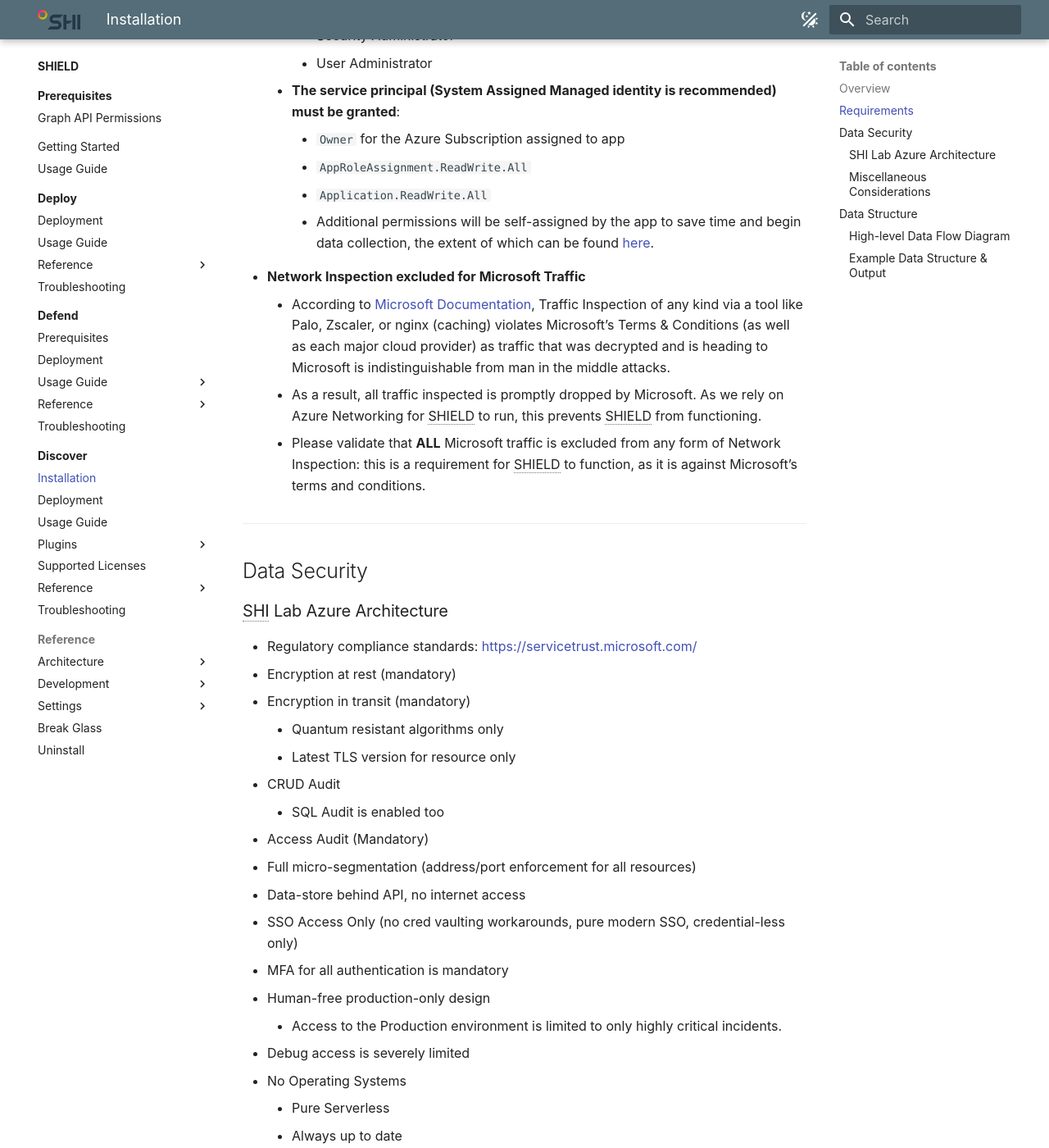
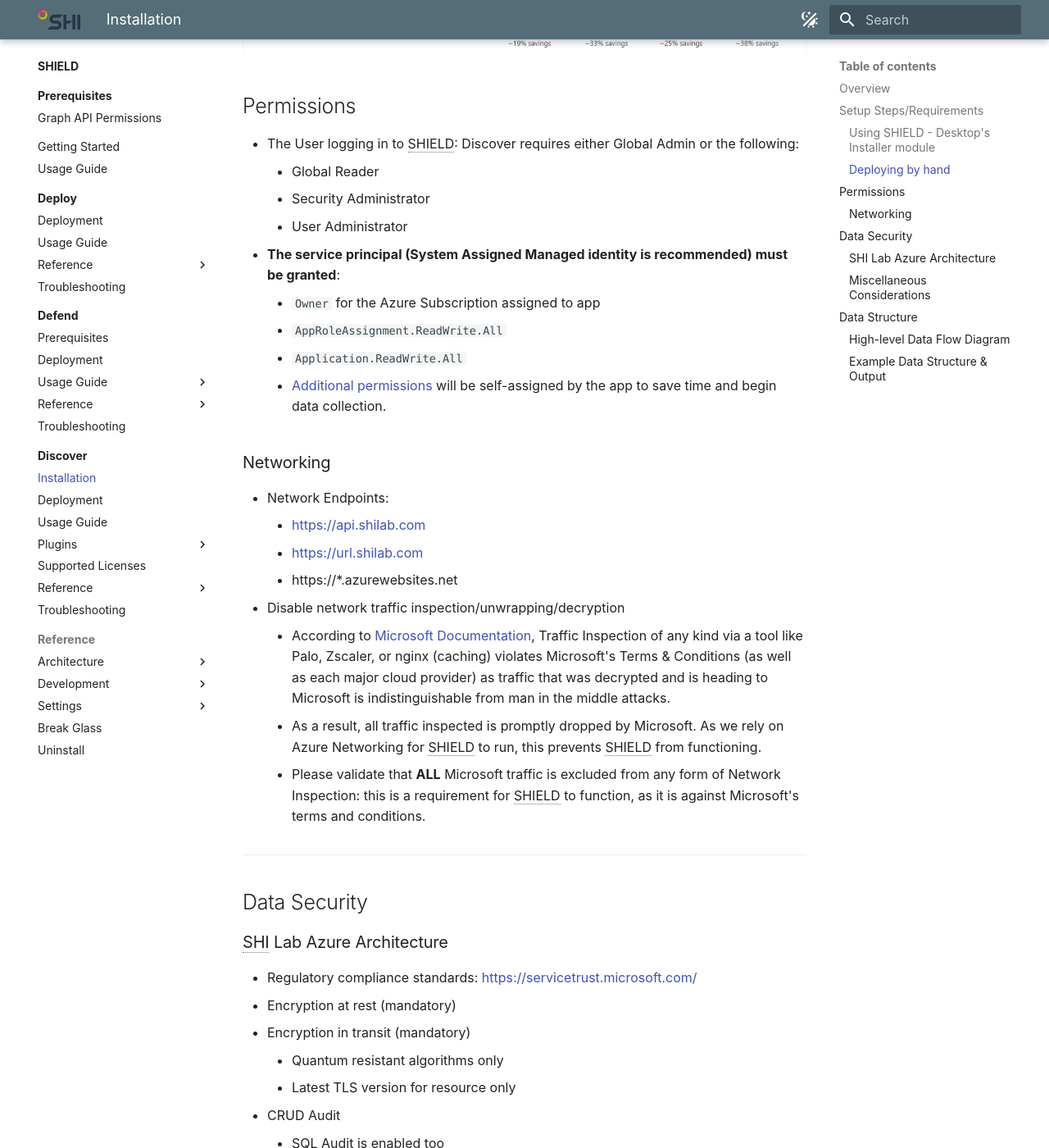
Before and after one commit to Software-Hardware-Integration-Lab/Documentation, an MkDocs documentation site: the page built from docs/SHIELD/Discover/Installation.md, in a window 1280 px wide and 1400 px high, scrolled down 1374 px. Shown: the whole window at 82% size. Built offline with MkDocs 1.6.1 and Material for MkDocs 9.7.7, drawn with Linux system fonts in a browser that asks for light colours; plug-ins that fetch from the network failed and are left out; some of the changed text lies outside the part shown.

Commit message:
Checkpoint

```diff
--- a/docs/SHIELD/Discover/Installation.md
+++ b/docs/SHIELD/Discover/Installation.md
@@ -9,37 +9,53 @@ This application is a self-hosted application that exists in the customer tenant
 
 ---
 
-## Requirements
+## Setup Steps/Requirements
 
-- New Azure Subscription
-(SHIELD Installer will handle below, not required by customer if using Installer)
-- Powershell:
-    - Latest [v7](https://learn.microsoft.com/en-us/powershell/scripting/install/installing-powershell){:target="_blank"} installed (ideally from the [Microsoft Store](https://www.microsoft.com/store/productId/9MZ1SNWT0N5D?ocid=pdpshare){:target="_blank"})
+### Using SHIELD - Desktop's Installer module
+
+1. Create new Dedicated Azure Subscription.
+2. Run the installer to set up SHIELD automatically.
+
+---
+
+### Deploying by hand
+
+1. Create new Dedicated Azure Subscription.
+2. Install PowerShell Dependencies
+    - Latest [v7](https://learn.microsoft.com/en-us/powershell/scripting/install/installing-powershell){:target="_blank"} release installed (ideally from the [Microsoft Store](https://www.microsoft.com/store/productId/9MZ1SNWT0N5D){:target="_blank"})
     - Modules: [Az](https://www.powershellgallery.com/packages/Az){:target="_blank"}, [Microsoft.Graph.Beta](https://www.powershellgallery.com/packages/Microsoft.Graph.Beta){:target="_blank"}
     - Scripts: [Grant-MIGraphPermission](https://www.powershellgallery.com/packages/Grant-MIGraphPermission){:target="_blank"}
-- Blank Azure App Service (Web App)
+3. Create a new resource group named: `SHIELD`
+4. Create a new Azure App Service (Web App)
     - OS: Linux
-        - Minimum SKU: P0v4
-        - Runtime Stack: Node 24 LTS
-    - Resource Group Name: SHIELD
+    - Minimum SKU: P0v4
+    - Runtime Stack: Node 24 LTS
     - Azure Cost Estimate associated (as of 1/8/2025):
 
 ![Azure Cost Estimation Table](assets/images/screenshots/Pricing_Table.png)
 
-- Permissions
-    - The User logging in to SHIELD: Discover requires either Global Admin or the following:
-        - Global Reader
-        - Security Administrator
-        - User Administrator
-    - **The service principal (System Assigned Managed identity is recommended) must be granted**:
-        - `Owner` for the Azure Subscription assigned to app
-        - `AppRoleAssignment.ReadWrite.All`
-        - `Application.ReadWrite.All`
-        - Additional permissions will be self-assigned by the app to save time and begin data collection, the extent of which can be found [here](https://docs.shilab.com/SHIELD/Prerequisites/Required-Graph-API-Permissions/){:target="_blank"}.
-- **Network Inspection excluded for Microsoft Traffic**
-    - According to [Microsoft Documentation](http://aka.ms/pnc){:target="_blank"}, Traffic Inspection of any kind via a tool like Palo, Zscaler, or nginx (caching) violates Microsoft’s Terms & Conditions (as well as each major cloud provider) as traffic that was decrypted and is heading to Microsoft is indistinguishable from man in the middle attacks.
+## Permissions
+
+- The User logging in to SHIELD: Discover requires either Global Admin or the following:
+    - Global Reader
+    - Security Administrator
+    - User Administrator
+- **The service principal (System Assigned Managed identity is recommended) must be granted**:
+    - `Owner` for the Azure Subscription assigned to app
+    - `AppRoleAssignment.ReadWrite.All`
+    - `Application.ReadWrite.All`
+    - [Additional permissions](../Prerequisites/Required-Graph-API-Permissions.md) will be self-assigned by the app to save time and begin data collection.
+
+### Networking
+
+- Network Endpoints:
+    - <https://api.shilab.com>
+    - <https://url.shilab.com>
+    - https://*.azurewebsites.net
+- Disable network traffic inspection/unwrapping/decryption
+    - According to [Microsoft Documentation](http://aka.ms/pnc){:target="_blank"}, Traffic Inspection of any kind via a tool like Palo, Zscaler, or nginx (caching) violates Microsoft's Terms & Conditions (as well as each major cloud provider) as traffic that was decrypted and is heading to Microsoft is indistinguishable from man in the middle attacks.
     - As a result, all traffic inspected is promptly dropped by Microsoft. As we rely on Azure Networking for SHIELD to run, this prevents SHIELD from functioning.
-    - Please validate that **ALL** Microsoft traffic is excluded from any form of Network Inspection: this is a requirement for SHIELD to function, as it is against Microsoft’s terms and conditions.
+    - Please validate that **ALL** Microsoft traffic is excluded from any form of Network Inspection: this is a requirement for SHIELD to function, as it is against Microsoft's terms and conditions.
 
 ---
 
@@ -90,9 +106,9 @@ This application is a self-hosted application that exists in the customer tenant
 ### High-level Data Flow Diagram
 
 SHIELD: Discover does not collect PII or similar data – it is only focused on the scope of configurations within the Microsoft security stack, and not on any private employee or customer data. Specifics on what data collected is listed in the next section.
-As a self-hosted application, data collected lives in the customer environment until it is anonymized and sent to SHIELD’s database via the Data Gateway. The Data Gateway structure is available to review upon request.
+As a self-hosted application, data collected lives in the customer environment until it is anonymized and sent to SHIELD's database via the Data Gateway. The Data Gateway structure is available to review upon request.
 
-![SHIELD Discover Module Data Flow](/SHIELD/Discover/assets/images/screenshots/shield_discover_module_data_flow.jpg)
+![SHIELD Discover Module Data Flow](assets/images/screenshots/shield_discover_module_data_flow.jpg)
 
 ### Example Data Structure & Output
 
@@ -103,8 +119,7 @@ SHIELD Discover collects the following data:
 - Principal ID that ran the report
 - Principle Object ID
     - Assigned License – The Service Plan IDs of the license(s) that are assigned (direct or indirect) to the specific principal
-    - Assigned Services – The service configuration assignment determining ‘benefitting’ from a service. This includes the service configuration type if possible (feature, such as ‘Conditional Access,’ a service within the Entra ID license)
+    - Assigned Services – The service configuration assignment determining 'benefitting' from a service. This includes the service configuration type if possible (feature, such as 'Conditional Access,' a service within the Entra ID license)
     - Consumed Services – Usage telemetry retrieved to indicate if the specific principal is consuming/using the service, regardless of license status
 
-
-For a complete look at the Data Structure, please refer to the below block or utilize [SwaggerEditor](https://editor-next.swagger.io/){:target="_blank"} for rendering.
+For a complete look at the Data Structure, please refer to the [Data Gateway API Spec](https://specs.shilab.com/){:target="_blank"}.
```
